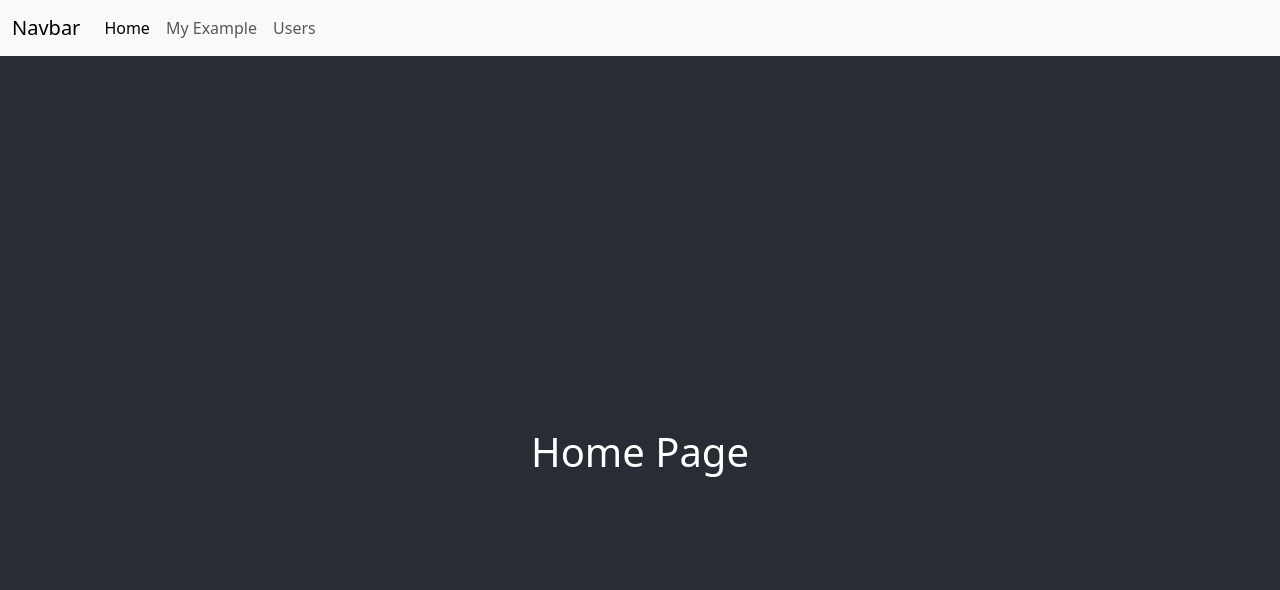
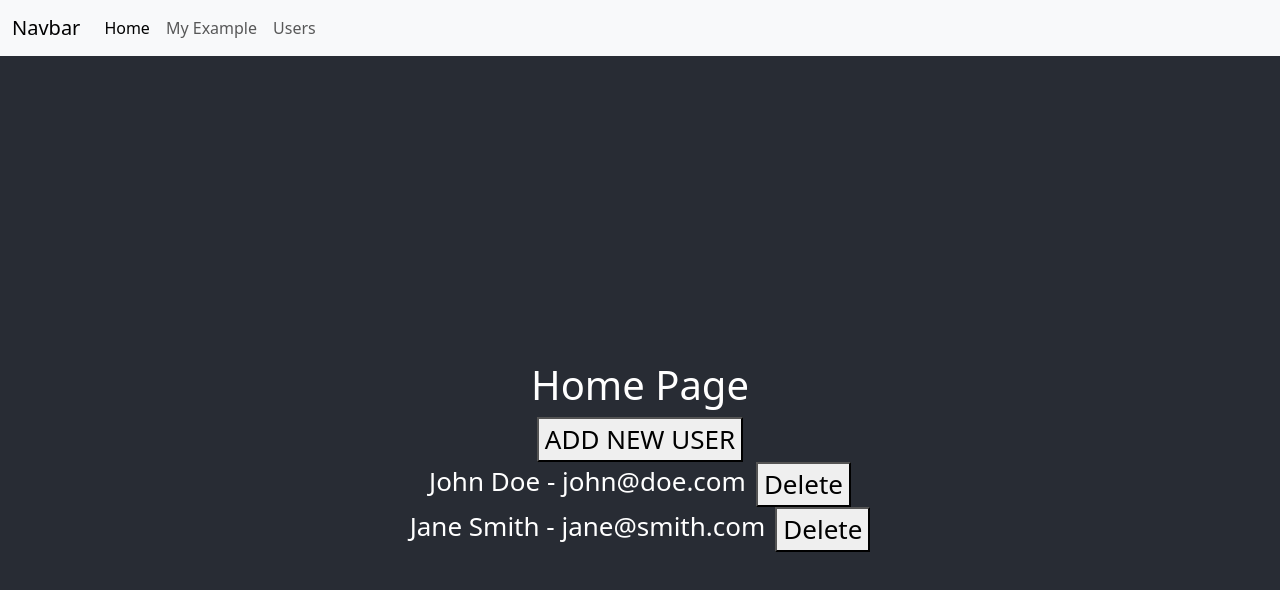
Before and after one commit to blank2017/reactBasic, a React (Create React App) app: page / in a window 1280 px wide. Shown: the top 590 px of the page. Built offline with nearby package versions, Linux system fonts and the light colour scheme.

Commit message:
Update Action of Redux with 2 funtion mapSatateToProps() and mapDispatchToProps() and import {connect} from react-redux lib

```diff
--- a/src/store/reducers/rootReducer.jsx
+++ b/src/store/reducers/rootReducer.jsx
@@ -3,9 +3,37 @@ const initState = {
     { id: 1, name: "John Doe", email: "john@doe.com" },
     { id: 2, name: "Jane Smith", email: "jane@smith.com" },
   ],
+  post: [],
 };
 const rootReducer = (state = initState, action) => {
-  return;
+  switch (action.type) {
+    case "DELETE_USER":
+      console.log(">>> Run Into Init User: ", action.payload);
+      const newUsersList = state.users.filter(
+        (user) => user.id !== action.payload.id
+      );
+      const currentUser = state.users.filter(
+        (user) => user.id === action.payload.id
+      );
+      return {
+        ...state,
+        post: [...state.post, currentUser], // keep the original
+        users: newUsersList,
+      };
+    case "CREATE_USER":
+      const id = Math.floor(Math.random() * 1000);
+      let user = {
+        id: id,
+        name: `random - ${id}`,
+        email: `random${id}@gmail.com`,
+      };
+      return {
+        ...state,
+        users: [...state.users, user],
+      };
+    default:
+      return state;
+  }
 };
 
 export default rootReducer;
--- a/src/views/Examples/Home.js
+++ b/src/views/Examples/Home.js
@@ -1,12 +1,52 @@
-import React from 'react'
+import React from "react";
+import { connect } from "react-redux";
+class Home extends React.Component {
+  handleDeleteUser = (user) => {
+    console.log(">>>Check ing user to delete", user);
+    this.props.deleteDataInStore(user);
+  };
+  handleAddNewUser = () => {
+    this.props.addNewUserToStore();
+  };
+  render() {
+    const users = this.props.dataRedux;
+    return (
+      <React.Fragment>
+        <h1>Home Page</h1>
+        <button onClick={() => this.handleAddNewUser()}>ADD NEW USER</button>
+        {users.map((user, index) => {
+          return (
+            <div
+              className="user-item"
+              key={user.id}
+              style={{ display: "flex", gap: "10px" }}
+            >
+              <span>
+                {user.name} - {user.email}
+              </span>
 
-class Home  extends React.Component {
-
-    render() {
-        return(
-            <h1>Home Page</h1>
-        )
-    }
+              <button onClick={() => this.handleDeleteUser(user)}>
+                Delete
+              </button>
+            </div>
+          );
+        })}
+      </React.Fragment>
+    );
+  }
 }
 
-export  default Home;
+const mapStateToProps = (state) => {
+  return {
+    dataRedux: state.users, //Data in Redux store
+  };
+};
+
+const mapDispatchToProps = (dispatch) => {
+  return {
+    deleteDataInStore: (userDelete) =>
+      dispatch({ type: "DELETE_USER", payload: userDelete }),
+    addNewUserToStore: () => dispatch({ type: "CREATE_USER" }),
+  };
+};
+export default connect(mapStateToProps, mapDispatchToProps)(Home);
```
